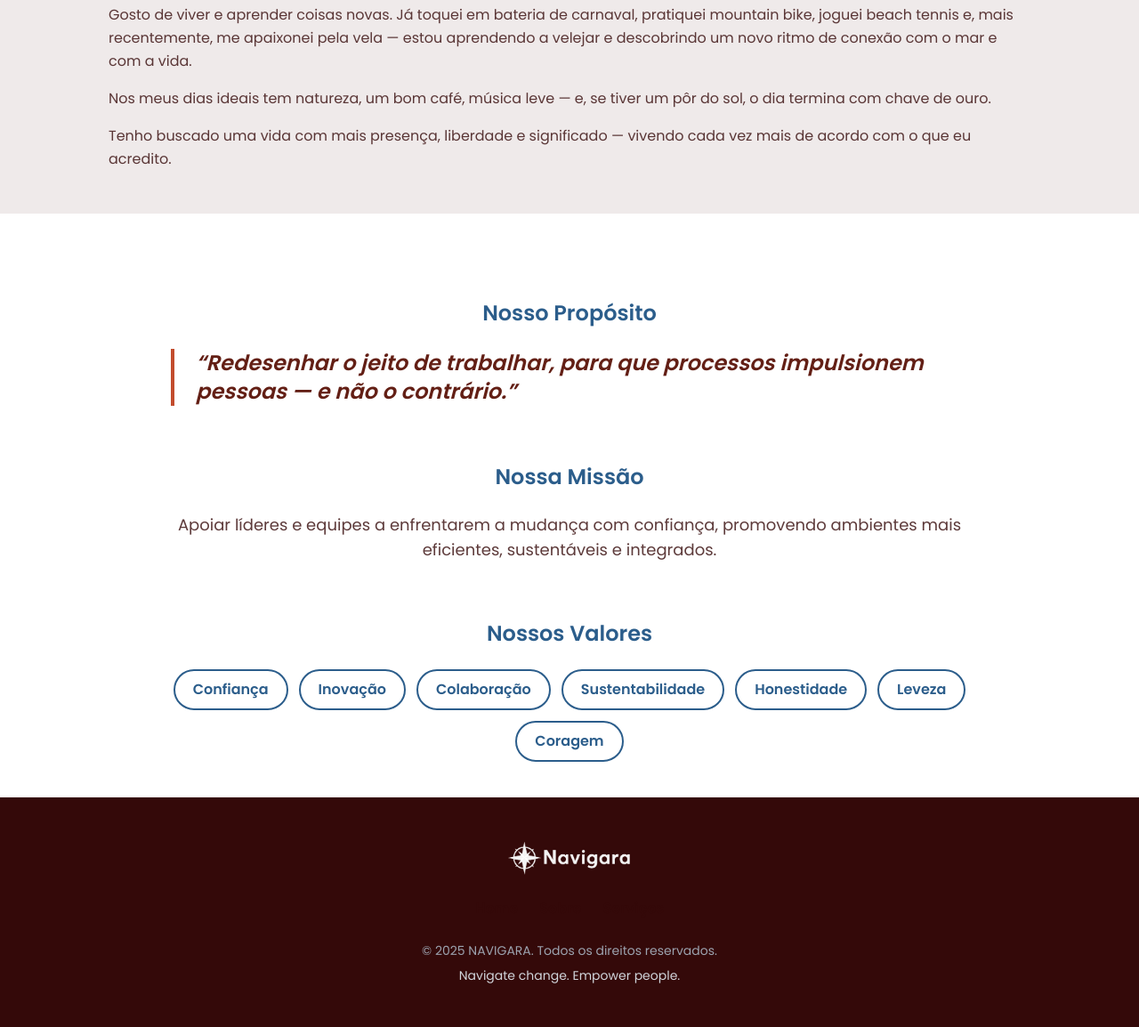
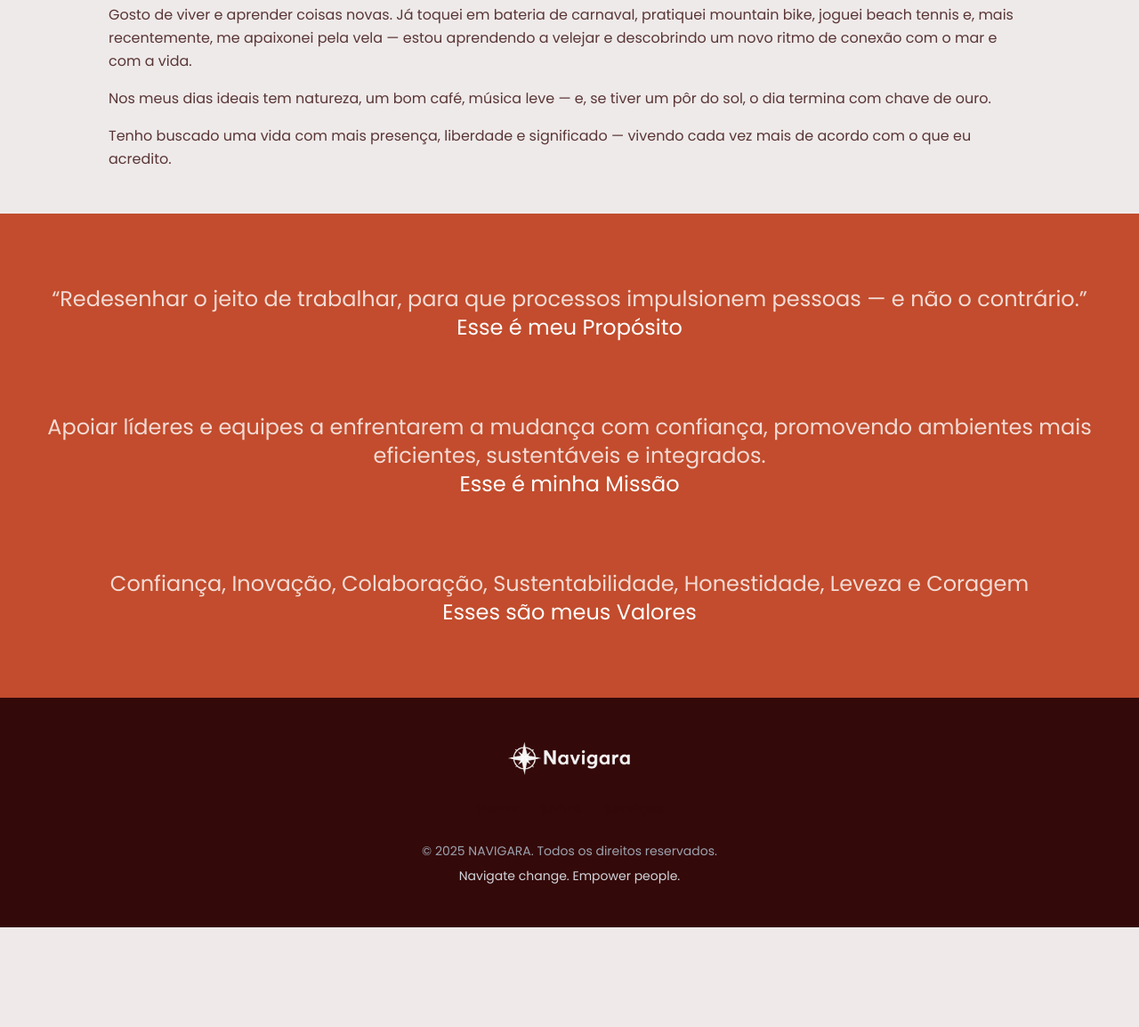
Before and after one commit to mf-bernardes/navigara-site, a Flask app: page /sobre in a window 1280 px wide. Shown: the part 1134-2288 px from the top of the page at 89% size. After the commit the page ends 2176 px from the top, so only its background shows below. Run offline with Flask 3, Linux system fonts and the light colour scheme.

Commit message:
Correção da página Sobre

```diff
--- a/static/css/styles.css
+++ b/static/css/styles.css
@@ -348,6 +348,7 @@ input:where([type='button']),
 input:where([type='reset']),
 input:where([type='submit']) {
   -webkit-appearance: button;
+  appearance: button;
   /* 1 */
   background-color: transparent;
   /* 2 */
@@ -395,6 +396,7 @@ Correct the cursor style of increment and decrement buttons in Safari.
 
 [type='search'] {
   -webkit-appearance: textfield;
+  appearance: textfield;
   /* 1 */
   outline-offset: -2px;
   /* 2 */
@@ -532,9 +534,9 @@ audio,
 iframe,
 embed,
 object {
-  display: block;
-  /* 1 */
-  vertical-align: middle;
+  display: flex;
+  /* 1 */
+  vertical-align: center;
   /* 2 */
 }
 
@@ -844,6 +846,10 @@ h3 {
   margin-top: 1rem;
 }
 
+.mt-8 {
+  margin-top: 2rem;
+}
+
 .mt-12 {
   margin-top: 3rem;
 }
@@ -1305,6 +1311,14 @@ h3 {
   padding-top: 2rem;
 }
 
+.pt-12 {
+  padding-top: 3rem;
+}
+
+.pt-20 {
+  padding-top: 5rem;
+}
+
 .pb-10 {
   padding-bottom: 2.5rem;
 }
@@ -1460,6 +1474,11 @@ h3 {
 .text-white {
   --tw-text-opacity: 1;
   color: rgb(255 255 255 / var(--tw-text-opacity, 1));
+}
+
+.text-white\/80 {
+  --tw-text-opacity: 1;
+  color: rgb(255 255 255 / 0.8);
 }
 
 .text-accent-blue {
--- a/templates/contato.html
+++ b/templates/contato.html
@@ -36,7 +36,7 @@
     </header>
 
     <main>
-        <section class="bg-light">
+        <section class="bg-light py-12 pb-12">
             <div class="container">
                 <div class="text-center mb-16">
                     <h1>Como trabalhar com a NAVIGARA?</h1>
@@ -82,7 +82,7 @@
             </div>
         </section>
 
-        <section class="bg-white">
+        <section class="bg-white py-12 pb-12">
             <div class="container grid md:grid-cols-2 gap-12 md:gap-16 items-center">
                 <div class="text-left">
                     <h2 class="mb-6">Aqui, cada conexão importa e toda ideia pode ser o início de uma grande jornada.</h2>
--- a/templates/servicos.html
+++ b/templates/servicos.html
@@ -37,7 +37,7 @@
     </header>
 
     <main>
-        <section id="servicos" class="bg-white">
+        <section id="servicos" class="bg-white py-12 pb-12">
             <div class="container">
                 <div class="text-center">
                     <h2 class="mb-16">Nossas Soluções para Guiar sua Transformação</h2>
--- a/templates/sobre.html
+++ b/templates/sobre.html
@@ -74,19 +74,19 @@
                     </div>
                 </div>
         </section>
-                <div class="text-center max-w-4xl mx-auto mt-24">
+            <!-- <div class="text-center max-w-4xl mx-auto mt-24">
                 <div class="mb-16">
-                        <h3 class="mb-6 text-accent-blue">Nosso Propósito</h3>
+                    <h3 class="mb-6 text-accent-blue">Propósito</h3>
                     <blockquote class="text-xl md:text-2xl font-semibold text-accent-red-dark border-l-4 border-accent-red-light pl-6 text-left italic">
                         “Redesenhar o jeito de trabalhar, para que processos impulsionem pessoas — e não o contrário.”
                     </blockquote>
                 </div>
                 <div class="mb-16">
-                        <h3 class="mb-6 text-accent-blue">Nossa Missão</h3>
+                    <h3 class="mb-6 text-accent-blue">Missão</h3>
                     <p class="text-lg text-dark/80">Apoiar líderes e equipes a enfrentarem a mudança com confiança, promovendo ambientes mais eficientes, sustentáveis e integrados.</p>
                 </div>
                 <div>
-                        <h3 class="mb-6 text-accent-blue">Nossos Valores</h3>
+                    <h3 class="mb-6 text-accent-blue">Valores</h3>
                     <div class="flex flex-wrap justify-center gap-3 pb-10">
                         <span class="bg-white text-accent-blue font-semibold py-2 px-5 rounded-full border-2 border-accent-blue">Confiança</span>
                         <span class="bg-white text-accent-blue font-semibold py-2 px-5 rounded-full border-2 border-accent-blue">Inovação</span>
@@ -97,7 +97,21 @@
                         <span class="bg-white text-accent-blue font-semibold py-2 px-5 rounded-full border-2 border-accent-blue">Coragem</span>
                     </div>
                 </div>
+            </div> -->
+            <section class="bg-accent-red-light">
+                <div class="text-center pt-20">
+                    <h3 class="text-center text-white/80" style="font-weight: normal;">“Redesenhar o jeito de trabalhar, para que processos impulsionem pessoas — e não o contrário.”</h3>
+                    <h3 class="text-center text-white" style="font-weight: normal;">Esse é meu Propósito</h3>
                 </div>
+                <div class="text-center pt-20">
+                    <h3 class="text-center text-white/80" style="font-weight: normal;">Apoiar líderes e equipes a enfrentarem a mudança com confiança, promovendo ambientes mais eficientes, sustentáveis e integrados.</h3>
+                    <h3 class="text-center text-white" style="font-weight: normal;">Esse é minha Missão</h3>
+                </div>
+                <div class="text-center py-20">
+                    <h3 class="text-center text-white/80" style="font-weight: normal;">Confiança, Inovação, Colaboração, Sustentabilidade, Honestidade, Leveza e Coragem</h3>
+                    <h3 class="text-center text-white" style="font-weight: normal;">Esses são meus Valores</h3>
+                </div>
+            </section>
     <!-- </main> -->
 
     <footer class="bg-dark text-white py-12">
```
Also changed, not shown: templates/index.html (+4 -4 lines). Lines whose indentation alone changed are shown as unchanged.
